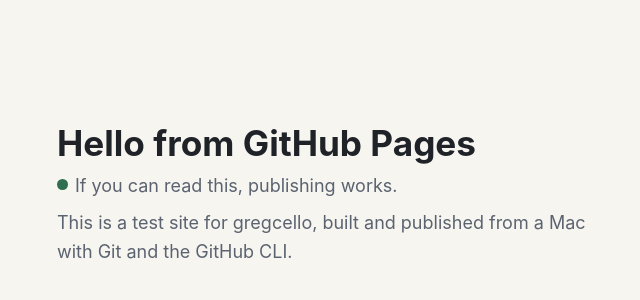
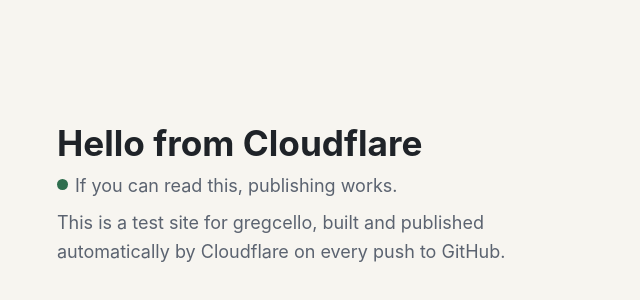
Before and after one commit to gregcello/hello-pages, a plain HTML site: page index.html in a window 1280 px wide. Shown: the part 202-502 px from the top of the page, without its empty margins (311-951 px from the left). Drawn offline with Linux system fonts and the light colour scheme.

Commit message:
Update test page to confirm automatic Cloudflare deploys
Co-Authored-By: Claude Opus 5.5 <noreply@anthropic.com>

```diff
--- a/index.html
+++ b/index.html
@@ -25,9 +25,9 @@
 </head>
 <body>
   <main>
-    <h1>Hello from GitHub Pages</h1>
+    <h1>Hello from Cloudflare</h1>
     <p><span class="dot"></span>If you can read this, publishing works.</p>
-    <p>This is a test site for gregcello, built and published from a Mac with Git and the GitHub CLI.</p>
+    <p>This is a test site for gregcello, built and published automatically by Cloudflare on every push to GitHub.</p>
   </main>
 </body>
 </html>
```
